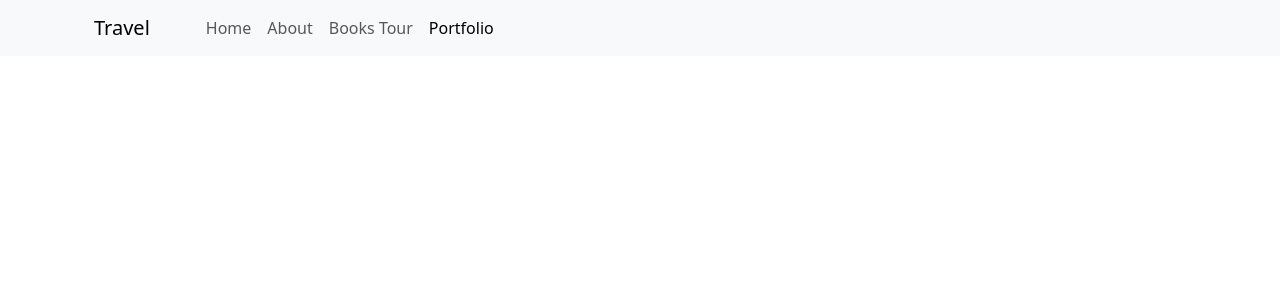
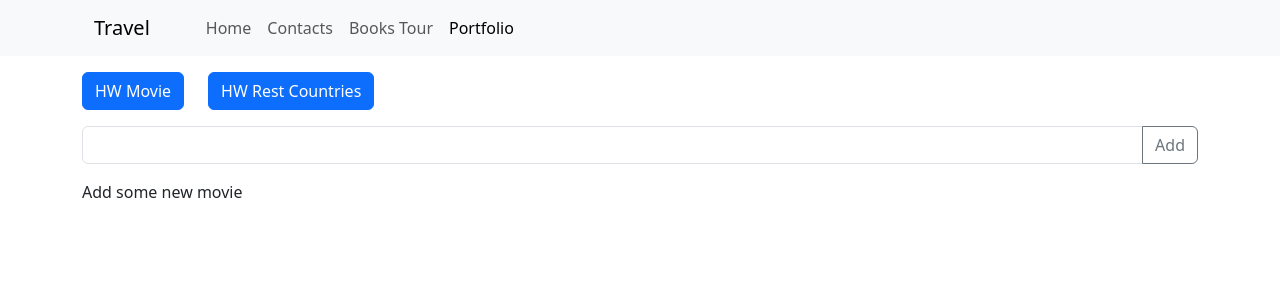
Before and after one commit to SagynalievTaalaibek/hw-route, a React (Vite) app: page /portfolio/homework-movie in a window 1280 px wide. Shown: the top 300 px of the page. Built offline with nearby package versions, Linux system fonts and the light colour scheme.

Commit message:
add new containers PortFolio and add homework 59

```diff
--- a/src/App.tsx
+++ b/src/App.tsx
@@ -1,11 +1,83 @@
+import { Route, Routes } from 'react-router-dom';
+import { useState } from 'react';
 import Navbar from './components/Navbar/Navbar';
+import Home from './containers/Home/Home';
+import Contact from './containers/Contact/Contact';
+import BookTour from './containers/BookTour/BookTour';
+import Portfolio from './containers/Portfolio/Portfolio';
+import NewTour from './containers/NewTour/NewTour';
+import NotFound from './containers/NotFound';
+import { TourInterface } from './types';
+import WatchHomework from './containers/WatchHomework/WatchHomework';
 
 const App = () => {
+  const [tours, setTours] = useState<TourInterface[]>([
+    {
+      id: 1,
+      name: 'Каньон Сказка',
+      description:
+        'Небольшое ущелье на южном берегу Иссык-Куля, знаменитое своими красными глиняными скалами',
+      price: 100,
+      img: 'https://st-1.akipress.org/127/.storage/limon2/images/july2016/f87bf38f5ea0f5f7c686d13d5e2be7c9.jpg',
+    },
+    {
+      id: 2,
+      name: 'Ала-Арча',
+      description:
+        'Ущелье Ала-Арча — это одна из самых знаменитых достопримечательностей',
+      price: 200,
+      img: 'https://dynamic-media-cdn.tripadvisor.com/media/photo-o/09/a4/8d/63/ala-archa-gorge.jpg?w=1200&h=1200&s=1',
+    },
+    {
+      id: 3,
+      name: 'Ала-Арча 2',
+      description:
+        'Ущелье Ала-Арча 2 — это одна из самых знаменитых достопримечательностей',
+      price: 200,
+      img: 'https://dynamic-media-cdn.tripadvisor.com/media/photo-o/09/a4/8d/63/ala-archa-gorge.jpg?w=1200&h=1200&s=1',
+    },
+  ]);
+  const [cartsTours, setCartTours] = useState<TourInterface[]>([]);
+
+  const addNewTour = (tour: TourInterface) => {
+    setTours((prevState) => [...prevState, tour]);
+  };
+
+  const addTourToCart = (tour: TourInterface) => {
+    setTours((prevState) =>
+      prevState.filter((item) => {
+        return item.id !== tour.id;
+      }),
+    );
+
+    setCartTours((prevState) => [...prevState, tour]);
+  };
+
   return (
     <>
       <header className="bg-body-tertiary">
         <Navbar />
       </header>
+      <main className="container">
+        <Routes>
+          <Route
+            path="/"
+            element={<Home tours={tours} addTourToCart={addTourToCart} />}
+          >
+            <Route
+              path="new-tour"
+              element={<NewTour addNewTour={addNewTour} />}
+            />
+          </Route>
+          <Route path="/contact" element={<Contact />} />
+          <Route path="/books" element={<BookTour cartsTours={cartsTours} />} />
+          <Route path="/portfolio" element={<Portfolio />}>
+            <Route path="homework-movie" element={<WatchHomework />} />
+            <Route path="homework-countries" element={<NotFound />} />
+          </Route>
+          <Route path="*" element={<NotFound />} />
+        </Routes>
+      </main>
     </>
   );
 };
--- a/src/components/Navbar/Navbar.tsx
+++ b/src/components/Navbar/Navbar.tsx
@@ -24,14 +24,14 @@ const Navbar = () => {
               </li>
               <li className="nav-item">
                 <NavLink
-                  to="/about"
+                  to="/contact"
                   className={({ isActive, isPending }) =>
                     `nav-link ${
                       isPending ? 'pending' : isActive ? 'active' : ''
                     }`
                   }
                 >
-                  About
+                  Contacts
                 </NavLink>
               </li>
               <li className="nav-item">
--- /dev/null
+++ b/src/components/WatchItem/WatchItem.tsx
@@ -0,0 +1,25 @@
+import React from 'react';
+
+interface Props {
+  movieName: string;
+  onMovieChange: React.ChangeEventHandler<HTMLInputElement>;
+  deleteMovie: React.MouseEventHandler;
+}
+
+const WatchItem: React.FC<Props> = React.memo(function WatchItem({movieName,  onMovieChange, deleteMovie}) {
+  return (
+    <div className="input-group mb-3 align-items-center">
+      <input type="text" className="form-control" value={movieName} onChange={onMovieChange}/>
+      <button className="btn btn-close mx-3" type="button" onClick={deleteMovie}></button>
+    </div>
+  );
+},
+  (prevProps, nextProps) => {
+    return (
+      prevProps.movieName === nextProps.movieName
+    );
+  },
+);
+
+
+export default WatchItem;
--- /dev/null
+++ b/src/containers/NotFound.tsx
@@ -0,0 +1,10 @@
+const NotFound = () => {
+  return (
+    <div className="text-center mt-5">
+      <h2>404 - Page Not Found</h2>
+      <p>The page you are looking for does not exist.</p>
+    </div>
+  );
+};
+
+export default NotFound;
--- /dev/null
+++ b/src/containers/Portfolio/Portfolio.tsx
@@ -0,0 +1,18 @@
+import React from 'react';
+import { Outlet, useNavigate } from 'react-router-dom';
+
+const Portfolio: React.FC = () => {
+  const navigate = useNavigate();
+
+  return (
+    <div className="mt-3">
+      <button className="btn btn-primary me-4" onClick={() => navigate('homework-movie')}>HW Movie</button>
+      <button className="btn btn-primary" onClick={() => navigate('homework-countries')}>HW Rest Countries</button>
+      <div className="mt-3">
+        <Outlet/>
+      </div>
+    </div>
+  );
+};
+
+export default Portfolio;
--- /dev/null
+++ b/src/containers/WatchHomework/WatchHomework.tsx
@@ -0,0 +1,75 @@
+import React, {useState} from 'react';
+import WatchItem from '../../components/WatchItem/WatchItem';
+import {Movie} from '../../types';
+
+
+const WatchHomework = () => {
+  const [movies, setMovies] = useState<Movie[]>([]);
+  const [newMovie, setNewMovie] = useState('');
+
+
+  const onChangeMovies = (event: React.ChangeEvent<HTMLInputElement>) => {
+    const movie = event.target.value;
+
+    setNewMovie(movie);
+  };
+
+  const onSubmitMovie = (event: React.FormEvent) => {
+    event.preventDefault();
+
+    setMovies((prevState) => {
+      const lastElement = prevState[prevState.length - 1];
+      const id = lastElement ? lastElement.id + 1 : 1;
+
+      return [...prevState, {id, movieName: newMovie}];
+    });
+
+    setNewMovie('');
+  };
+
+
+  const movieChangeInput = (event: React.ChangeEvent<HTMLInputElement>, id: number) => {
+    const newFilm = event.target.value;
+
+    setMovies((prevState) => prevState.map((movie) => {
+      if (movie.id === id) {
+        return {...movie, movieName: newFilm };
+      }
+
+      return movie;
+    }));
+  };
+
+  const deleteMovie = (id: number) => {
+    setMovies((prevState) => prevState.filter(movie => {
+      return movie.id !== id;
+    }));
+  };
+
+  return (
+    <>
+      <form onSubmit={onSubmitMovie}>
+        <div className="input-group mb-3">
+          <input
+            type="text"
+            className="form-control"
+            required={true}
+            value={newMovie}
+            onChange={onChangeMovies}
+          />
+          <button className="btn btn-outline-secondary" type="submit">Add</button>
+        </div>
+      </form>
+      {movies.length > 0 ? movies.map((movie) => (
+        <WatchItem
+          key={movie.id}
+          movieName={movie.movieName}
+          onMovieChange={(event) => movieChangeInput(event, movie.id)}
+          deleteMovie={() => deleteMovie(movie.id)}
+        />
+      )) : <p>Add some new movie</p>}
+    </>
+  );
+};
+
+export default WatchHomework;
```
Also changed, not shown: src/types.d.ts (added, +19 -0 lines).
